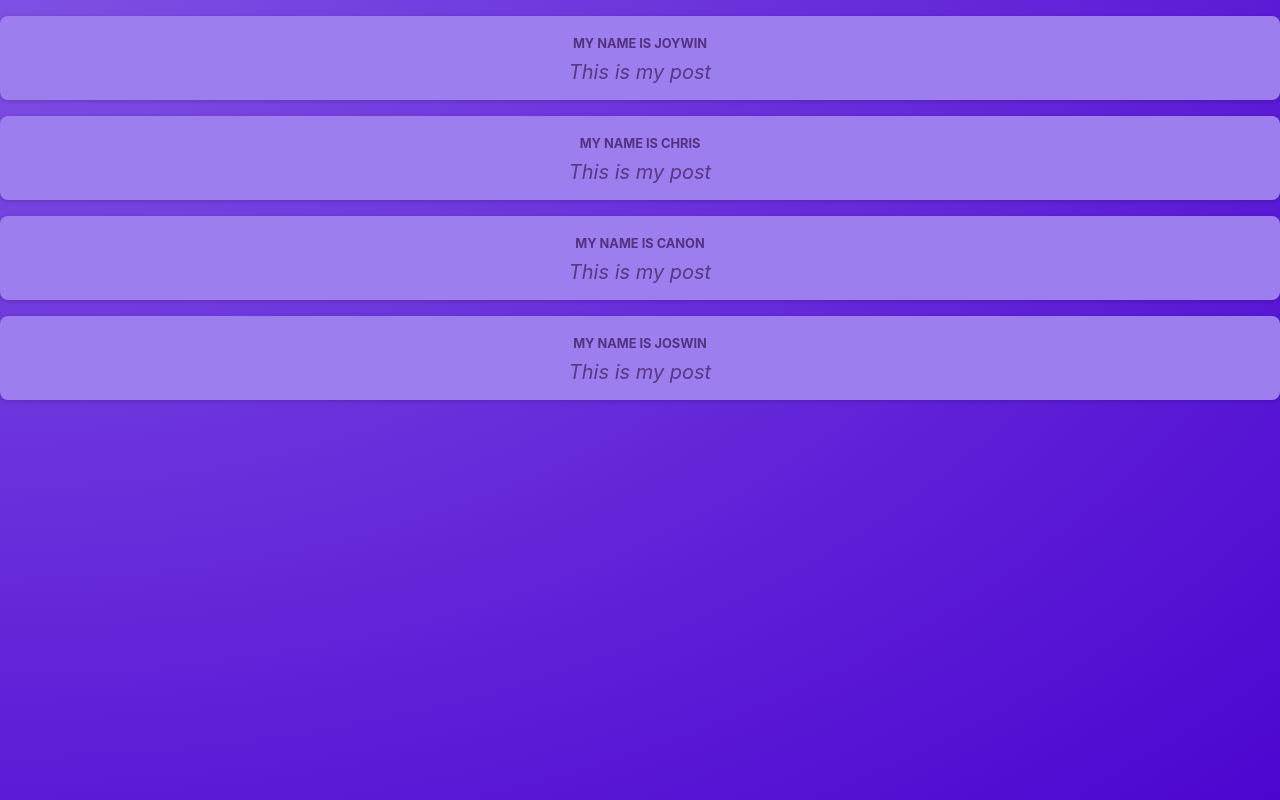
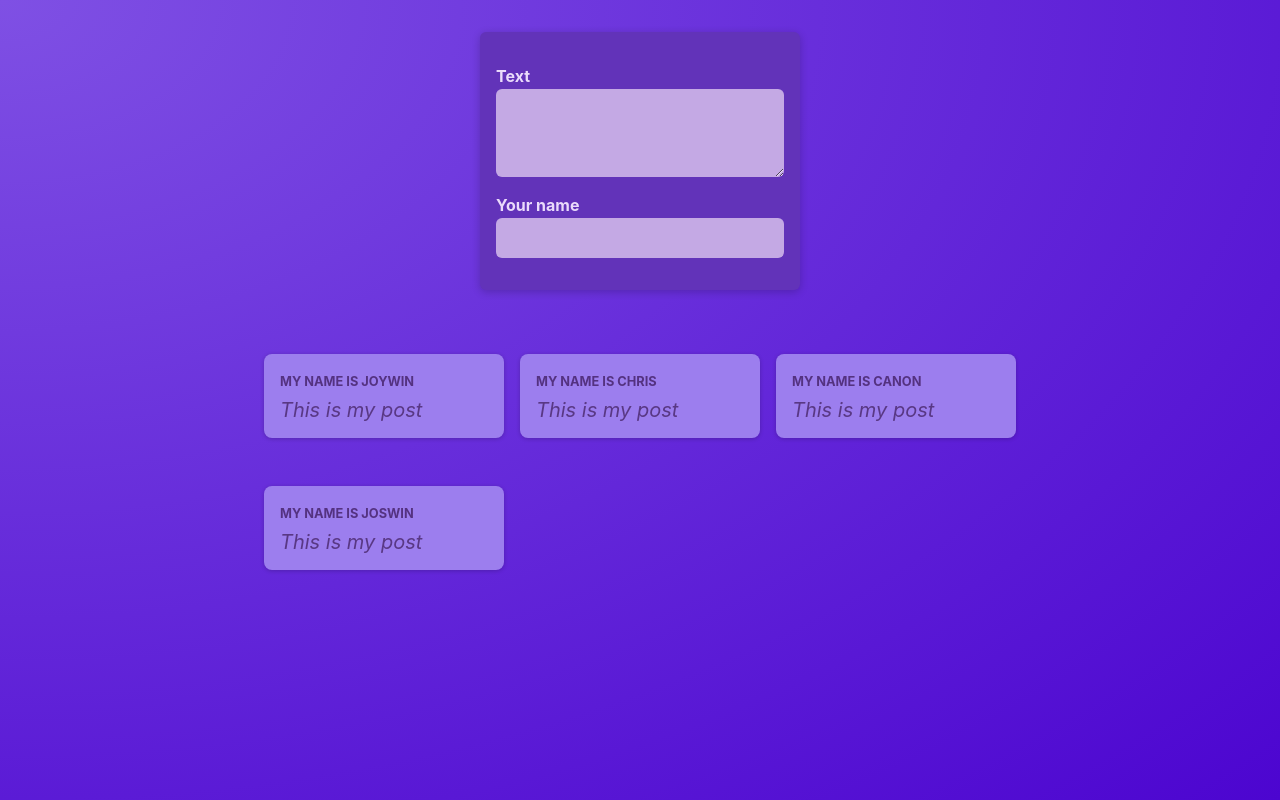
Before and after one commit to joywin2003/React-Jumpstart, a React (Vite) app: page / in a window 1280 px wide. Built offline with nearby package versions, Linux system fonts and the light colour scheme.

Commit message:
added NewPost

```diff
--- a/src/App.jsx
+++ b/src/App.jsx
@@ -1,12 +1,8 @@
-import Post from "./Components/Post";
-
+import PostList from "./Components/PostList";
 
 function App() {
   return <main>
-    <Post author="Joywin" body = "This is my post"/>
-    <Post author="Chris" body = "This is my post"/>
-    <Post author="Canon" body = "This is my post"/>
-    <Post author="Joswin" body = "This is my post"/>
+      <PostList />
   </main>
 
 }
--- /dev/null
+++ b/src/Components/NewPost.jsx
@@ -0,0 +1,22 @@
+import classes from './NewPost.module.css';
+
+function NewPost() {
+  function changeBodyHandler(event) {
+    console.log(event.target.value);
+  }
+
+  return (
+    <form className={classes.form}>
+      <p>
+        <label htmlFor="body">Text</label>
+        <textarea id="body" required rows={3} onChange={changeBodyHandler}/>
+      </p>
+      <p>
+        <label htmlFor="name">Your name</label>
+        <input type="text" id="name" required />
+      </p>
+    </form>
+  );
+}
+
+export default NewPost;
--- /dev/null
+++ b/src/Components/NewPost.module.css
@@ -0,0 +1,55 @@
+.form {
+    background-color: #6233b9;
+    padding: 1rem;
+    width: 20rem;
+    margin: 2rem auto;
+    border-radius: 6px;
+    box-shadow: 0 2px 8px rgba(0, 0, 0, 0.2);
+  }
+
+  .form label {
+    display: block;
+    margin-bottom: 0.05rem;
+    color: #eadbfb;
+    font-weight: bold;
+  }
+
+  .form input,
+  .form textarea {
+    display: block;
+    width: 100%;
+    font: inherit;
+    padding: 0.5rem;
+    border-radius: 6px;
+    border: none;
+    background-color: #c4a9e4;
+    color: #28262c;
+  }
+
+  .actions {
+    display: flex;
+    justify-content: flex-end;
+    gap: 0.5rem;
+  }
+
+  .actions button {
+    cursor: pointer;
+    font: inherit;
+    padding: 0.5rem 1.5rem;
+    border: none;
+    border-radius: 4px;
+    background-color: #34036c;
+    color: #e5d5f7;
+  }
+
+  .actions button:hover {
+    background-color: #23014a;
+  }
+
+  .actions button[type='button'] {
+    background-color: transparent;
+  }
+
+  .actions button[type='button']:hover {
+    color: #d1bee6;
+  }
--- a/src/Components/Post.jsx
+++ b/src/Components/Post.jsx
@@ -2,10 +2,10 @@
 
 function Post(props){
     return(
-        <div className={classes.post}>
+        <li className={classes.post}>
             <h1 className={classes.author}>My name is {props.author}</h1>
             <p className={classes.text}>{props.body}</p>
-        </div>
+        </li>
     )
 }
 
--- /dev/null
+++ b/src/Components/PostList.jsx
@@ -0,0 +1,18 @@
+import Post from "./Post"
+import classes from './PostList.module.css'
+import NewPost from "./NewPost";
+function PostList(){
+    return(
+        <>
+        <NewPost/>
+        <ul className={classes.posts}>
+            <Post author="Joywin" body = "This is my post"/>
+            <Post author="Chris" body = "This is my post"/>
+            <Post author="Canon" body = "This is my post"/>
+            <Post author="Joswin" body = "This is my post"/>
+        </ul>
+        </>
+    )
+}
+
+export default PostList;
--- /dev/null
+++ b/src/Components/PostList.module.css
@@ -0,0 +1,10 @@
+.posts {
+    list-style: none;
+    max-width: 50rem;
+    margin: 1rem auto;
+    padding: 1rem 0;
+    display: grid;
+    gap: 1rem;
+    grid-template-columns: repeat(3, 30%);
+    justify-content: center;
+  }
--- a/src/index.css
+++ b/src/index.css
@@ -18,6 +18,5 @@
 
 body {
   margin: 0;
-  text-align: center;
   color: #e6ddf9;
 }
```
